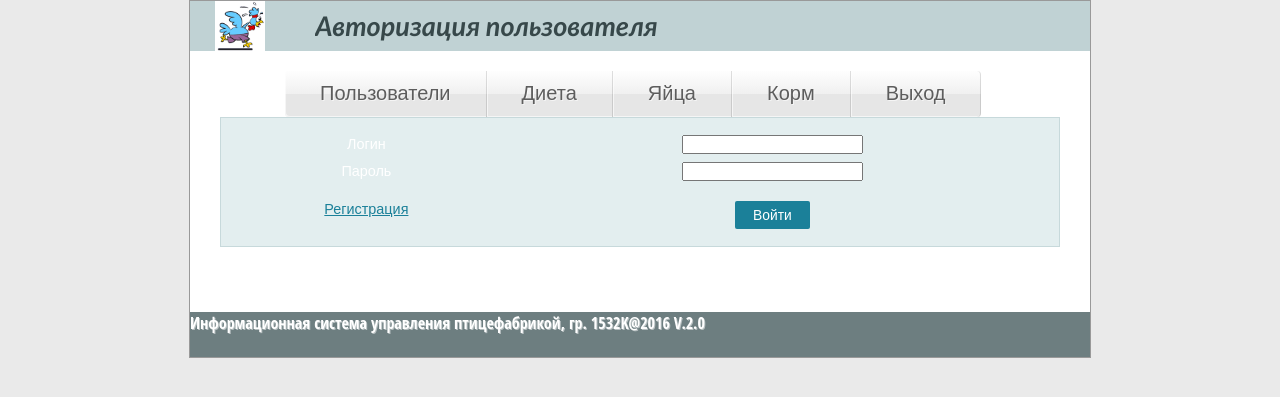
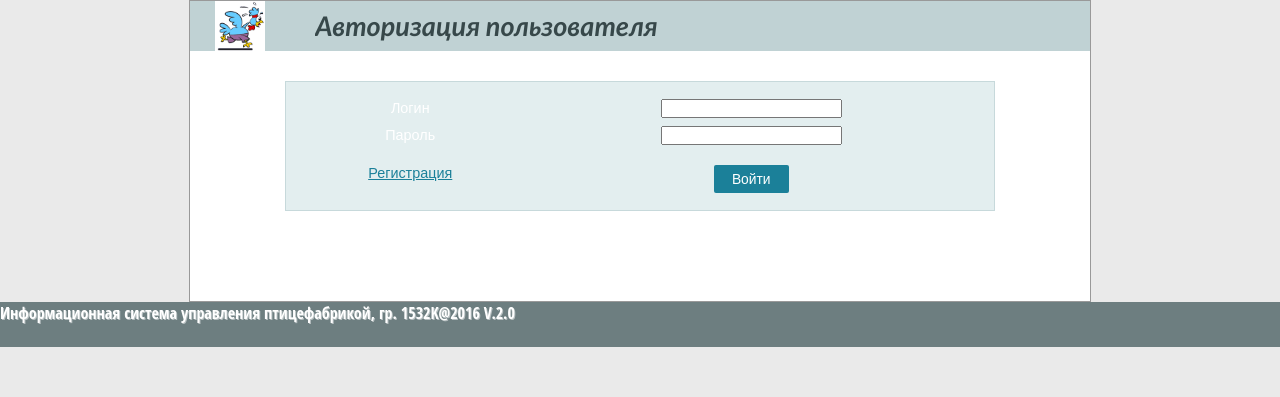
Before and after one commit to egorsmorgunov/poultry, a PHP site: page / in a window 1280 px wide. Shown: the top 397 px of the page. Run offline with PHP 8.4, Linux system fonts and the light colour scheme.

Commit message:
Анины изменения

```diff
--- a/index.php
+++ b/index.php
@@ -47,21 +47,17 @@
 	</div>
 			</header>
 			<div id="main">
-			 <nav>
-            <ul class="fancyNav">
-                <li id="news"><a href="./?mod=users">Пользователи</a></li>
-                <li id="about"><a href="./?mod=diet">Диета</a></li>
-                <li id="services"><a href="./?mod=eggs">Яйца</a></li>
-                <li id="contact"><a href="./?mod=feed">Корм</a></li>
-				<li id="contact"><a href="index.php?mod=login&amp;exit=1">Выход</a></li>
-            </ul>
-        </nav>
+			<nav>
+			<ul class="fancyNav">
 
 				<?php
 				showMenu($userLevel, $module);
 				displayError($errors);
 				include_once $module."view.php";
 				?>
+			</ul>
+			</nav>
+			</div>
 			</div>
 			<div id="container">Информационная система управления птицефабрикой, гр. 1532K@2016 V.2.0</div>
 		</div>
--- a/system/sys_lib.php
+++ b/system/sys_lib.php
@@ -90,13 +90,33 @@
 	}
 }
 
+
 function showMenu($userLevel, $module) {
 $menu[99][] = array ("users" , "Пользователи");
-	$menu[2][] = array ("diet" , "Диета");
-	$menu[1][] = array("eggs" ,"Яйца");
-	$menu[1][] = array("feed" , "Корм");
+$menu[2][] = array ("diet" , "Диета");
+$menu[1][] = array("eggs" ,"Яйца");
+$menu[1][] = array("feed" , "Корм");
 
+if (($userLevel > 0) && (isset($_SESSION['id']) && isset($_COOKIE['id'])))
+{foreach($menu as $key => $val)
+{
+foreach($val as $key2 => $val2)
+{
+if($userLevel >= $key)
+{
+if("./modules/".$val2[0]."/" == $module)
+{
+echo "<li id=\"about\"><a href=\"./?mod={$val2[0]}\".>{$val2[1]}</a></li>";
+}
+else{
+echo "<li id=\"about\"><a href=\"./?mod={$val2[0]}\".>{$val2[1]}</a></li>";
+}
+}
+}
+}
+echo "<li id=\"contact\"><a href=\"index.php?mod=login&amp;exit=1\">Выход</a></li>";
 
+}
 }
 
 function checkPermission(&$e ,$userLevel, $validLevel, $showError) {
```
Also changed, not shown: modules/diet/view.php (+14 -1 lines), modules/feed/view.php (+16 -2 lines).
